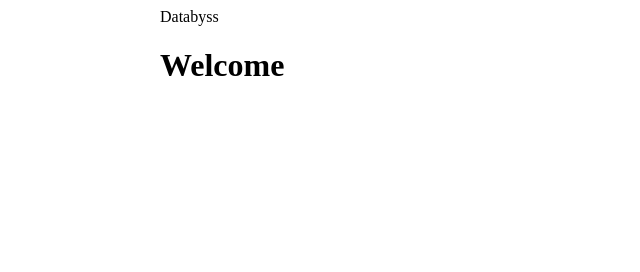
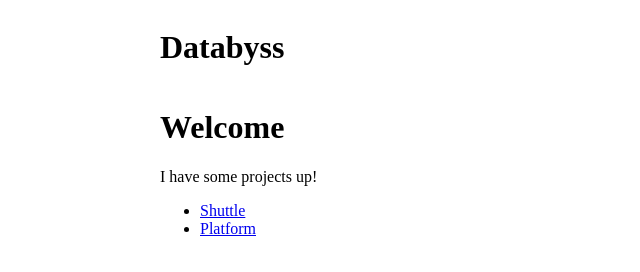
Before and after one commit to databyss/databyss.github.com, a plain HTML site: page index.html in a window 1280 px wide. Shown: the whole page, without its empty margins (0-640 px from the left). Drawn offline with nearby package versions, Linux system fonts and the light colour scheme.

Commit message:
added links to projects

```diff
--- a/index.html
+++ b/index.html
@@ -9,7 +9,7 @@
 	<body>
 		<div id="header">
 			<div class="container_16">
-				Databyss
+				<h1>Databyss</h1>
 			</div>
 		</div> <!-- header -->
 
@@ -17,6 +17,18 @@
 			<div class="container_16">
 				<h1>Welcome</h1>
 
+				<p>
+					I have some projects up!
+
+					<ul>
+						<li>
+							<a href="http://github.com/databyss/shuttle">Shuttle</a>
+						</li>
+						<li>
+							<a href="http://github.com/databyss/jsplatform">Platform</a>
+						</li>
+					</ul>
+				</p>
 			</div>
 		</div> <!-- content -->
 
```
